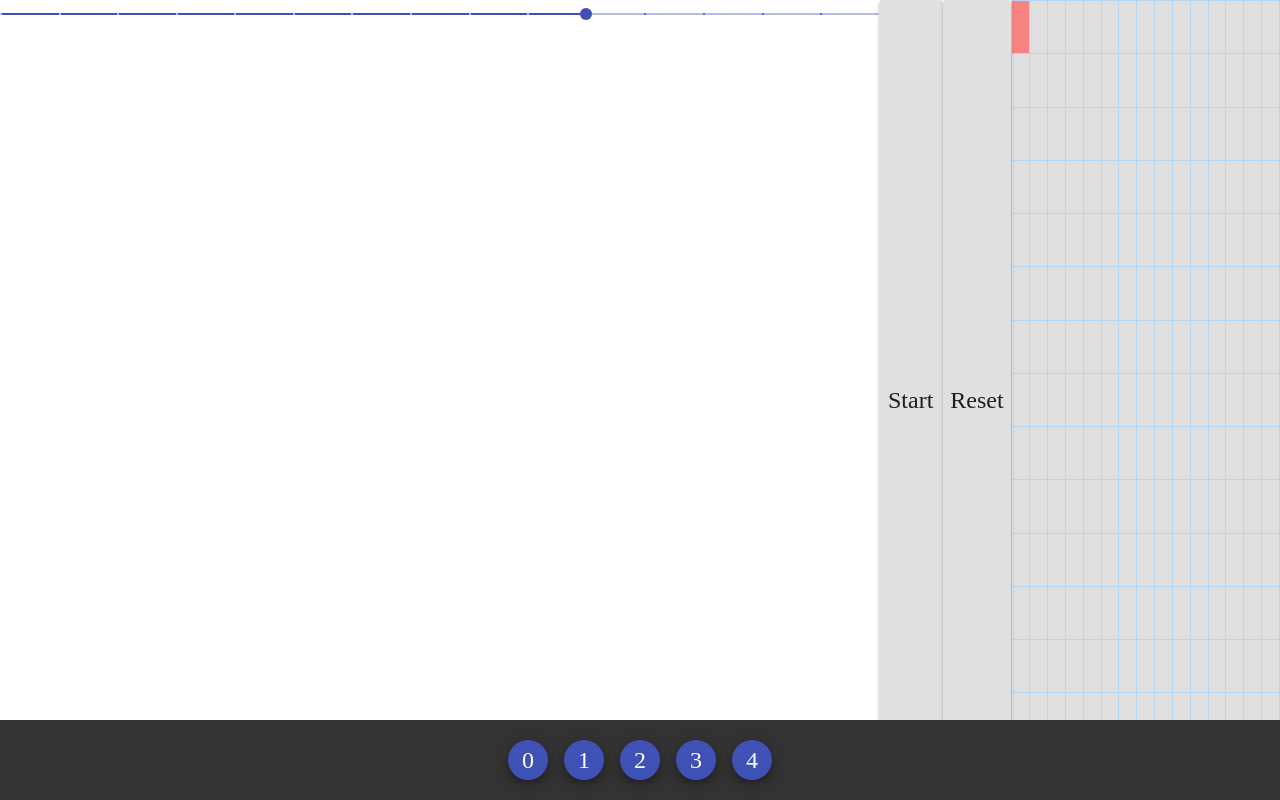
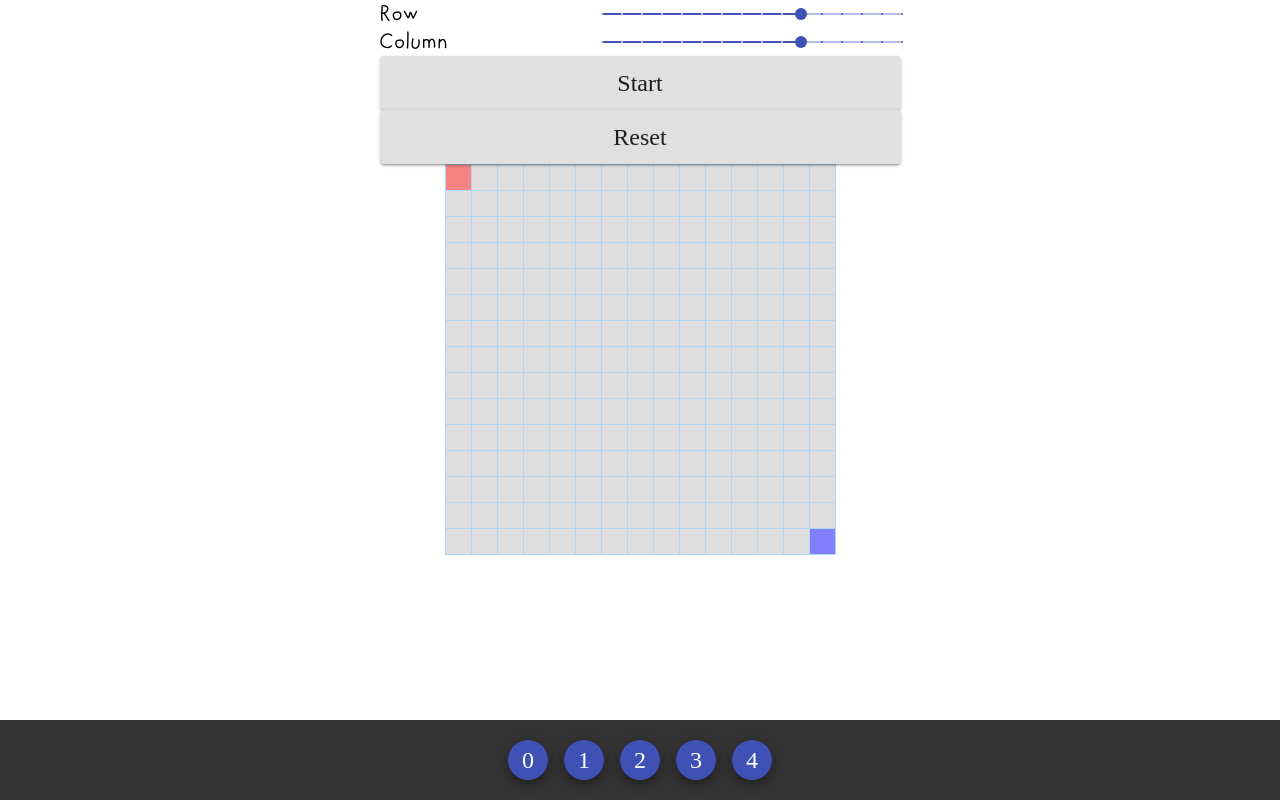
Before and after one commit to clonemasterUwU/A-Star-Playground, a React (Create React App) app: page / in a window 1280 px wide. Both pictures are taken after a click on the button "Chapter 4: Playground". Built offline with nearby package versions, Linux system fonts and the light colour scheme; a web font is replaced by a local one.

Commit message:
board change

```diff
--- a/src/components/Playground/Playground.jsx
+++ b/src/components/Playground/Playground.jsx
@@ -1,13 +1,13 @@
 import { useState } from "react";
 import Board from "./Board";
 import Tooltip from './Tooltip'
-
+import styled from "styled-components"
 export default function Playground(){
   const [boardSize,setBoardSize] = useState([15,15]);
   const [heuristic,setHeuristic] = useState("manhattan");
   const [start,setStart] = useState(false);
   return(
-    <>
+    <Wrapper>
       <Tooltip
         boardSize={boardSize}
         setBoardSize={setBoardSize}
@@ -17,13 +17,21 @@ export default function Playground(){
         setStart={setStart}
 
       />
-    <Board
+      <StyledBoard
         start={start}
         setStart={setStart}
         boardSize={boardSize}
         heuristic={heuristic}
       />
-
-    </>
+    </Wrapper>
   )
 }
+const Wrapper = styled.div`
+ display:flex;
+ flex-direction:column;
+ align-items:center;
+`
+const StyledBoard = styled(Board)`
+  width:521px;
+  height:521px;
+`
--- a/src/components/Playground/Tooltip.jsx
+++ b/src/components/Playground/Tooltip.jsx
@@ -5,7 +5,9 @@ import styled  from 'styled-components';
 export default function Tooltip(props){
   const {boardSize,setBoardSize,heuristic,setHeuristic,setStart} = props;
   return(
-    <>
+    <TooltipWrapper>
+      <Row>
+        Row
         <RowSlider
         aria-label="Column"
         max={20}
@@ -17,12 +19,39 @@ export default function Tooltip(props){
         valueLabelDisplay="auto"
         component="span"
         />
+      </Row>
+      <Row>
+        Column
+        <RowSlider
+        aria-label="Column"
+        max={20}
+        min={5}
+        marks
+        step={1}
+        value={boardSize[1]}
+        onChange={(event,value)=>setBoardSize([boardSize[0],value])}
+        valueLabelDisplay="auto"
+        component="span"
+        />
+      </Row>
     <Button variant="contained" onClick={()=>setStart(true)}>Start</Button>
     <Button variant="contained" onClick={()=>setBoardSize([...boardSize])}>Reset</Button>
 
-    </>
+    </TooltipWrapper>
   )
 }
+const TooltipWrapper = styled.div`
+  display:flex;
+  flex-direction:column;
+  width:521px;
+`
+const Row = styled.div`
+
+  display:flex;
+  justify-content:space-between;
+`
 const RowSlider = styled(Slider)`
+  &&{
     width: 300px;
+  }
 `
```
Lines whose indentation alone changed are shown as unchanged.
